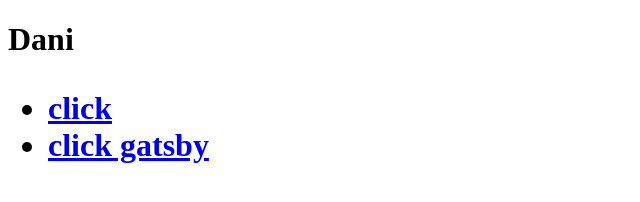
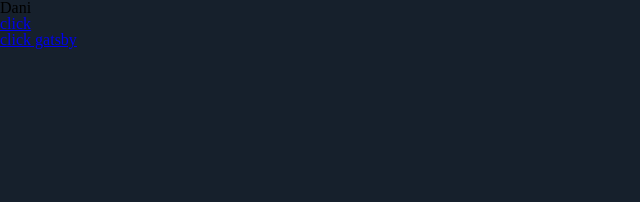
Before and after one commit to Dani-jardim/my-portfolio, a Gatsby site: page / in a window 1280 px wide. Shown: the whole page, without its empty margins (0-640 px from the left). Built offline with nearby package versions, Linux system fonts and the light colour scheme; Gatsby itself is replaced by a stand-in of ours.

Commit message:
add global style

```diff
--- a/src/components/Layout/index.js
+++ b/src/components/Layout/index.js
@@ -1,10 +1,22 @@
 import * as React from "react"
+
+import styled from "styled-components"
+import GlobalStyles from "../../styles/global"
+
+const LayoutWrapper = styled.section `
+  display: flex;
+  background: #16202c;
+  min-height: 100vh;
+  width:100%
+`
+
 
 const Layout = ({ children }) => {
   return (
-    <>
+    <LayoutWrapper>
+    <GlobalStyles/>
       <main>{children}</main>
-    </>
+    </LayoutWrapper>
   )
 }
 
--- /dev/null
+++ b/src/styles/global.js
@@ -0,0 +1,66 @@
+import { createGlobalStyle } from "styled-components";
+
+const GlobalStyles = createGlobalStyle `
+/* http://meyerweb.com/eric/tools/css/reset/
+   v2.0 | 20110126
+   License: none (public domain)
+*/
+
+html, body, div, span, applet, object, iframe,
+h1, h2, h3, h4, h5, h6, p, blockquote, pre,
+a, abbr, acronym, address, big, cite, code,
+del, dfn, em, img, ins, kbd, q, s, samp,
+small, strike, strong, sub, sup, tt, var,
+b, u, i, center,
+dl, dt, dd, ol, ul, li,
+fieldset, form, label, legend,
+table, caption, tbody, tfoot, thead, tr, th, td,
+article, aside, canvas, details, embed,
+figure, figcaption, footer, header, hgroup,
+menu, nav, output, ruby, section, summary,
+time, mark, audio, video {
+	margin: 0;
+	padding: 0;
+	border: 0;
+	font-size: 100%;
+	font: inherit;
+	vertical-align: baseline;
+}
+/* HTML5 display-role reset for older browsers */
+article, aside, details, figcaption, figure,
+footer, header, hgroup, menu, nav, section {
+	display: block;
+}
+body {
+	line-height: 1;
+}
+ol, ul {
+	list-style: none;
+}
+blockquote, q {
+	quotes: none;
+}
+blockquote:before, blockquote:after,
+q:before, q:after {
+	content: '';
+	content: none;
+}
+table {
+	border-collapse: collapse;
+	border-spacing: 0;
+}
+*{
+  box-sizing: border-box;
+}
+body{
+  background: #16202c;
+  font-size: 100%;
+}
+img{
+	display: block;
+	width:100%;
+	height:auto;
+}
+`
+
+export default GlobalStyles
```
